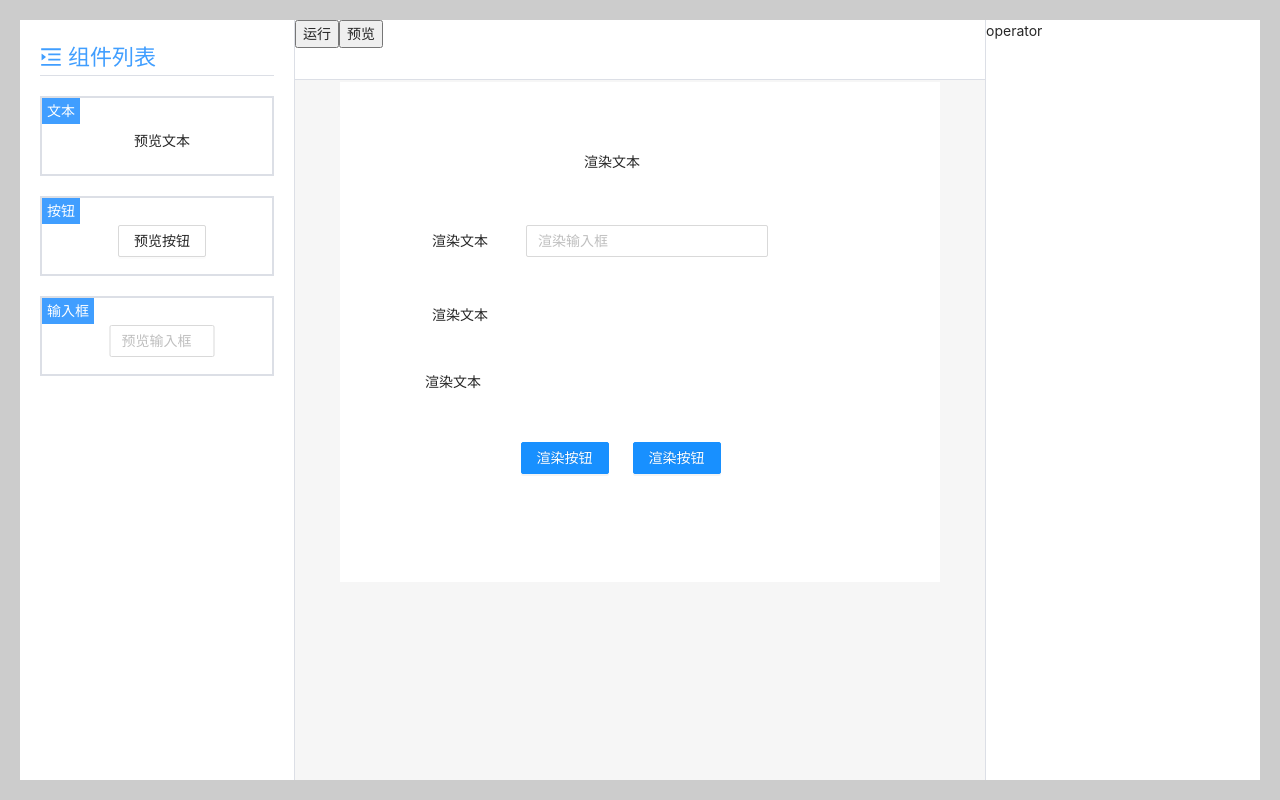
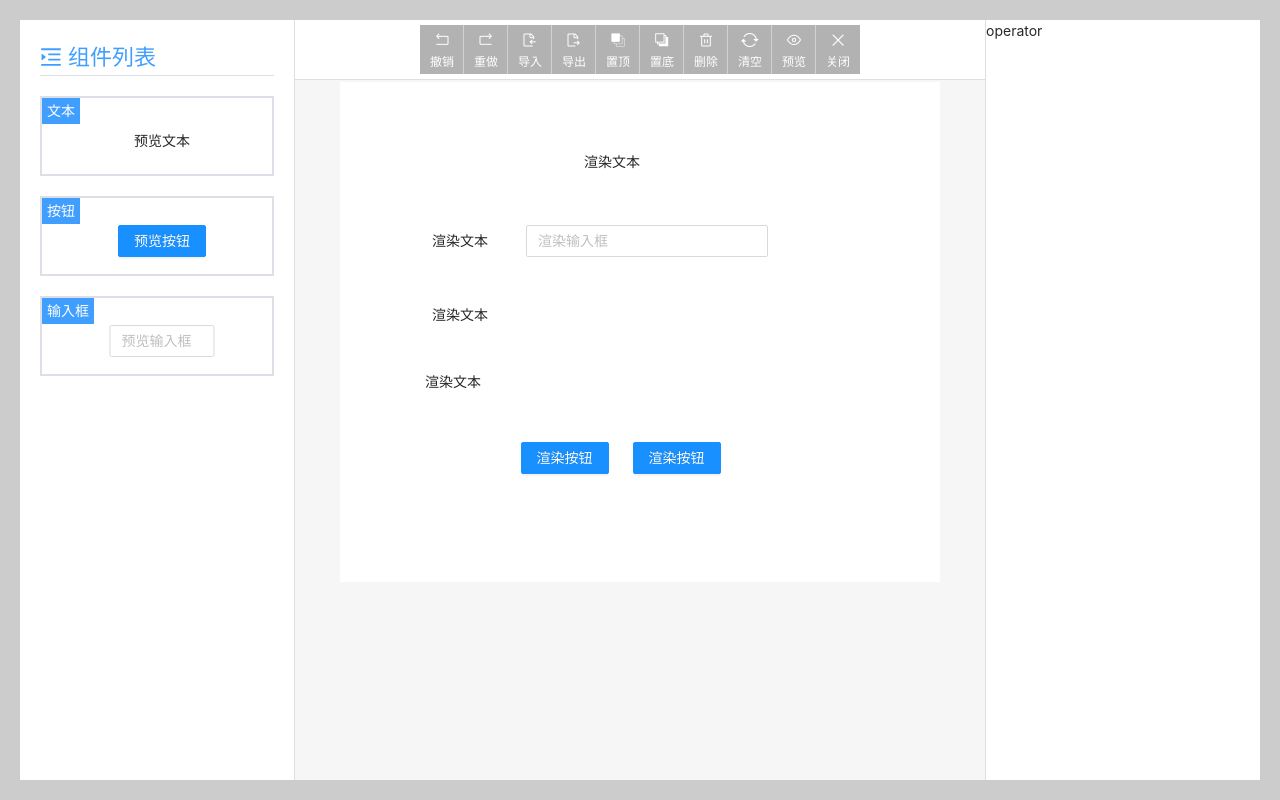
Before and after one commit to lyios8859-1/react-app-editor-project, a React (Vite) app: page / in a window 1280 px wide. Built offline with nearby package versions, Linux system fonts and the light colour scheme.

Commit message:
:sparkles:

```diff
--- a/src/packages/VisualEditor.tsx
+++ b/src/packages/VisualEditor.tsx
@@ -1,8 +1,9 @@
 import { useMemo, useRef, useState } from 'react';
-import { Button } from 'antd';
+import { Button, Tooltip } from 'antd';
 import { MenuUnfoldOutlined } from '@ant-design/icons'
 
-import classModule from  './style/VisualEditor.module.scss';
+import '../asset/font/iconfont.css';
+import classModule from './style/VisualEditor.module.scss';
 
 import { createVisualBlock, VisualEditorBlockData, VisualEditorComponent, VisualEditorConfig, VisualEditorValue } from './editor.utils';
 import { VisualEditorBlock } from './EditorBlock';
@@ -354,6 +355,97 @@ export const VisualEditor: React.FC<{
   })();
   //#endregion
 
+
+  //#region 功能操作栏按钮组
+  const buttons: {
+    label: string | (() => string),
+    icon: string | (() => string),
+    tip?: string | (() => string),
+    handler: () => void,
+  }[] = [
+      {
+        label: '撤销',
+        icon: 'icon-back',
+        handler: () => {
+          console.log('撤销')
+        },
+        tip: 'ctrl+z'
+      },
+      {
+        label: '重做',
+        icon: 'icon-forward',
+        handler: () => {
+          console.log('重做')
+        },
+        tip: 'ctrl+y, ctrl+shift+z'
+      },
+      {
+        label: '导入',
+        icon: 'icon-import',
+        handler: async () => {
+          console.log('导入')
+        }
+      },
+      {
+        label: '导出',
+        icon: 'icon-export',
+        handler: () => {
+          console.log('导出')
+        }
+      },
+      {
+        label: '置顶',
+        icon: 'icon-place-top',
+        handler: () => {
+          console.log('置顶')
+        },
+        tip: 'ctrl+up'
+      },
+      {
+        label: '置底',
+        icon: 'icon-place-bottom',
+        handler: () => {
+          console.log('置底')
+        },
+        tip: 'ctrl+down'
+      },
+      {
+        label: '删除',
+        icon: 'icon-delete',
+        handler: () => {
+          console.log('删除')
+        }, tip: 'ctrl+d, backspace, delete'
+      },
+      {
+        label: '清空',
+        icon: 'icon-reset',
+        handler: () => {
+          console.log('清空')
+        }
+      },
+      {
+        label: () => preview ? '编辑' : '预览',
+        icon: () => preview ? 'icon-edit' : 'icon-browse',
+        handler: () => {
+          if (!preview && !editing) {
+            methods.clearFocus();
+          }
+          innerMethods.togglePreview();
+        },
+      },
+      {
+        label: '关闭',
+        icon: 'icon-close',
+        handler: () => {
+          if (!editing) {
+            methods.clearFocus();
+          }
+          innerMethods.toggleEditing();
+        }
+      }
+    ]
+  //#endregion
+
   return (<>
       {
         editing ? (
@@ -374,7 +466,7 @@ export const VisualEditor: React.FC<{
                     >
                       <span className={classModule['menu-item__title']}>{component.label}</span>
                       <div className={classModule['menu-item__content']}>
-                        {component.prievew()}
+                        {component.preview()}
                       </div>
                     </div>
                   )
@@ -382,8 +474,21 @@ export const VisualEditor: React.FC<{
               }
             </div>
             <div className={classModule['visual-editor__head']}>
-              <button onClick={innerMethods.toggleEditing}>运行</button>
-              <button onClick={innerMethods.togglePreview}>{preview ? '编辑' : '预览'}</button>
+              {/* <button onClick={innerMethods.togglePreview}>{preview ? '编辑' : '预览'}</button>
+              <button onClick={innerMethods.toggleEditing}>运行</button> */}
+              {
+                buttons.map((btn, index) => {
+                  const label = typeof btn.label === "function" ? btn.label() : btn.label
+                  const icon = typeof btn.icon === "function" ? btn.icon() : btn.icon
+                  const content = (<div key={index} className={classModule['editor-head__button']} onClick={btn.handler}>
+                    <i className={`iconfont ${icon}`} />
+                    <span>{label}</span>
+                  </div>)
+                  return !btn.tip ? content : <Tooltip title={btn.tip} placement="bottom" key={index}>
+                    {content}
+                  </Tooltip>
+                })
+              }
             </div>
             <div className={classModule['visual-editor__operator']}>operator</div>
             <div className={`${classModule['visual-editor__body']} ${classModule['custom-bar__style']}`}>
--- a/src/packages/editor.utils.tsx
+++ b/src/packages/editor.utils.tsx
@@ -36,7 +36,7 @@ export interface VisualEditorComponent {
         block: VisualEditorBlockData,
         size: {width?: string, height?: string},
     }) => JSX.Element,
-    prievew: () => JSX.Element, // prievew 组件左侧预览函数
+    preview: () => JSX.Element, // preview 组件左侧预览函数
 }
 
 
--- a/src/packages/style/VisualEditor.module.scss
+++ b/src/packages/style/VisualEditor.module.scss
@@ -72,6 +72,45 @@
       height: $headSize;;
       background-color: #fff;
       border-bottom: 1px solid $ibc;
+      display: flex;
+      justify-content: center;
+      align-items: center;
+      .editor-head__button {
+        position: relative;
+        display: flex;
+        align-items: center;
+        justify-content: center;
+        flex-direction: column;
+        text-align: center;
+        background-color: rgba(black, 0.3);
+        color: #fff;
+        padding: 3px 10px;
+        transition: all linear 0.1s;
+        cursor: pointer;
+        user-select: none;
+        & > span {
+          font-size: 12px;
+        }
+        &:not(:last-child) {
+          &::after {
+            content: '';
+            position: absolute;
+            top: 0;
+            right: 0;
+            bottom: 0;
+            width: 1px;
+            background-color: rgba(white, 0.4);
+          }
+        }
+        &:hover {
+          background-color: #fff;
+          color: $primary;
+          box-shadow: 0px 0px 0px 0.5px $primary;
+        }
+        &:active {
+          background-color: mix($primary, white, 10%);
+        }
+      }
     }
     &.visual-editor__operator {
       top: 0;
--- a/src/packages/style/VisualEditorBlock.module.scss
+++ b/src/packages/style/VisualEditorBlock.module.scss
@@ -14,6 +14,7 @@
     width: auto;
     height: auto;
     box-sizing: border-box;
+    user-select: none;
     &.editor-block__mask {
         &::after {
             @include pos();
--- a/src/packages/visual.config.tsx
+++ b/src/packages/visual.config.tsx
@@ -5,18 +5,18 @@ export const visualConfig = createVisualConfig();
 
 visualConfig.registryComponent('text', {
     label: '文本',
-    prievew: () => <span>预览文本</span>,
+    preview: () => <span>预览文本</span>,
     render: () => <span>渲染文本</span>
 });
 
 visualConfig.registryComponent('button', {
     label: '按钮',
-    prievew: () => <Button>预览按钮</Button>,
+    preview: () => <Button type="primary">预览按钮</Button>,
     render: () => <Button type="primary">渲染按钮</Button>
 });
 
 visualConfig.registryComponent('input', {
     label: '输入框',
-    prievew: () => <Input placeholder="预览输入框" />,
+    preview: () => <Input placeholder="预览输入框" />,
     render: () => <Input placeholder="渲染输入框" />
 });
```
Also changed, not shown: doc/开发文档.md (+176 -62 lines), doc/顶部操作栏.png (added).
